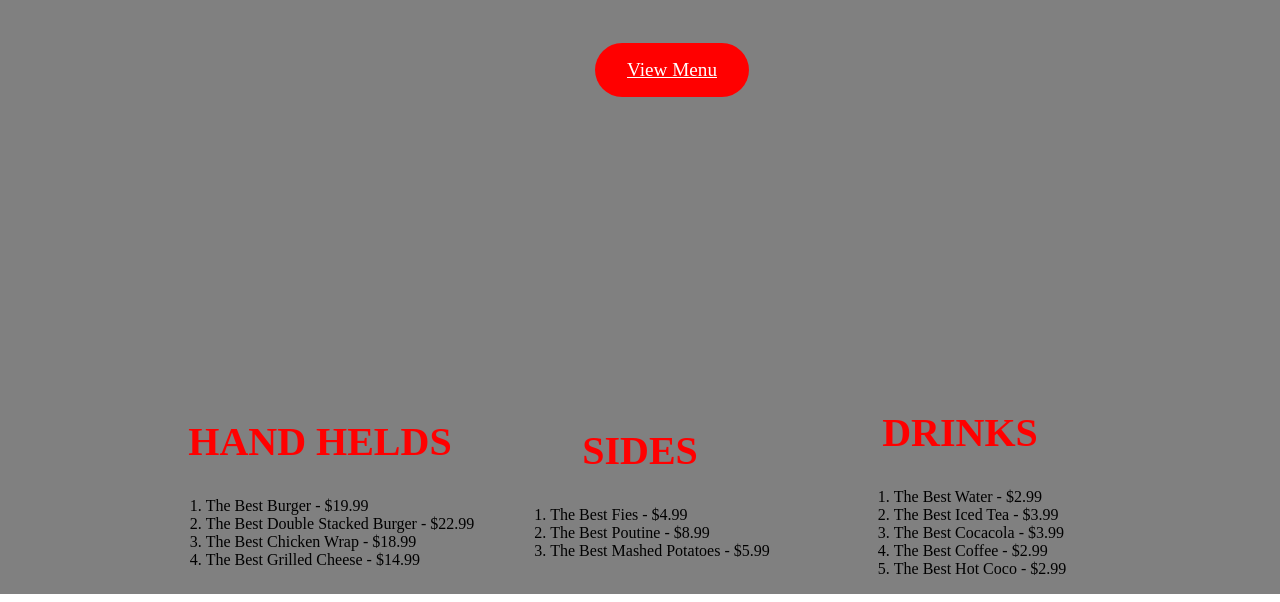
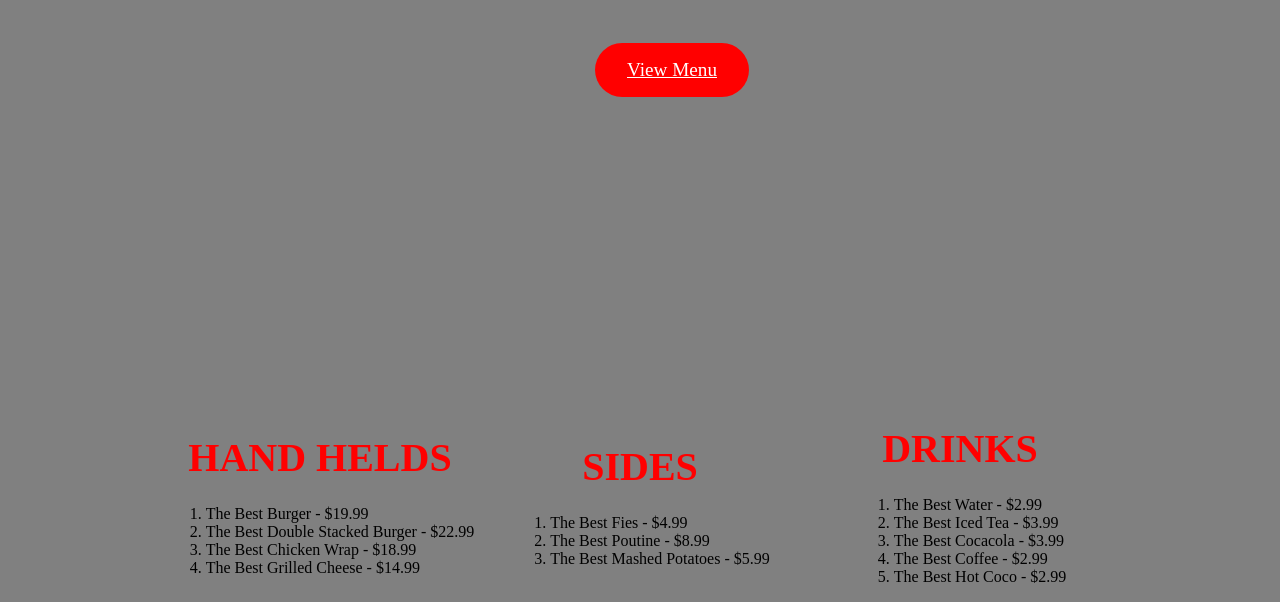
Before and after one commit to CristianoVala/School, a plain HTML site: page Index.html in a window 1280 px wide. Shown: the part 646-1248 px from the top of the page. Drawn offline with Linux system fonts and the light colour scheme.

Commit message:
Update Index.html

```diff
--- a/Index.html
+++ b/Index.html
@@ -173,6 +173,7 @@
       flex-direction: column;
       justify-content:center;
       align-items:center;
+      margin-top: 1rem;
     }
     .Items h1{
       font-size: 2.5rem;
@@ -181,8 +182,7 @@
       margin-bottom: 1rem;
     }
     .Items ol{
-      gap: 1.5rem;
-      margin-top: 1rem;
+      margin-top: 0.5rem;
     }
   </style>
 </body>
```
